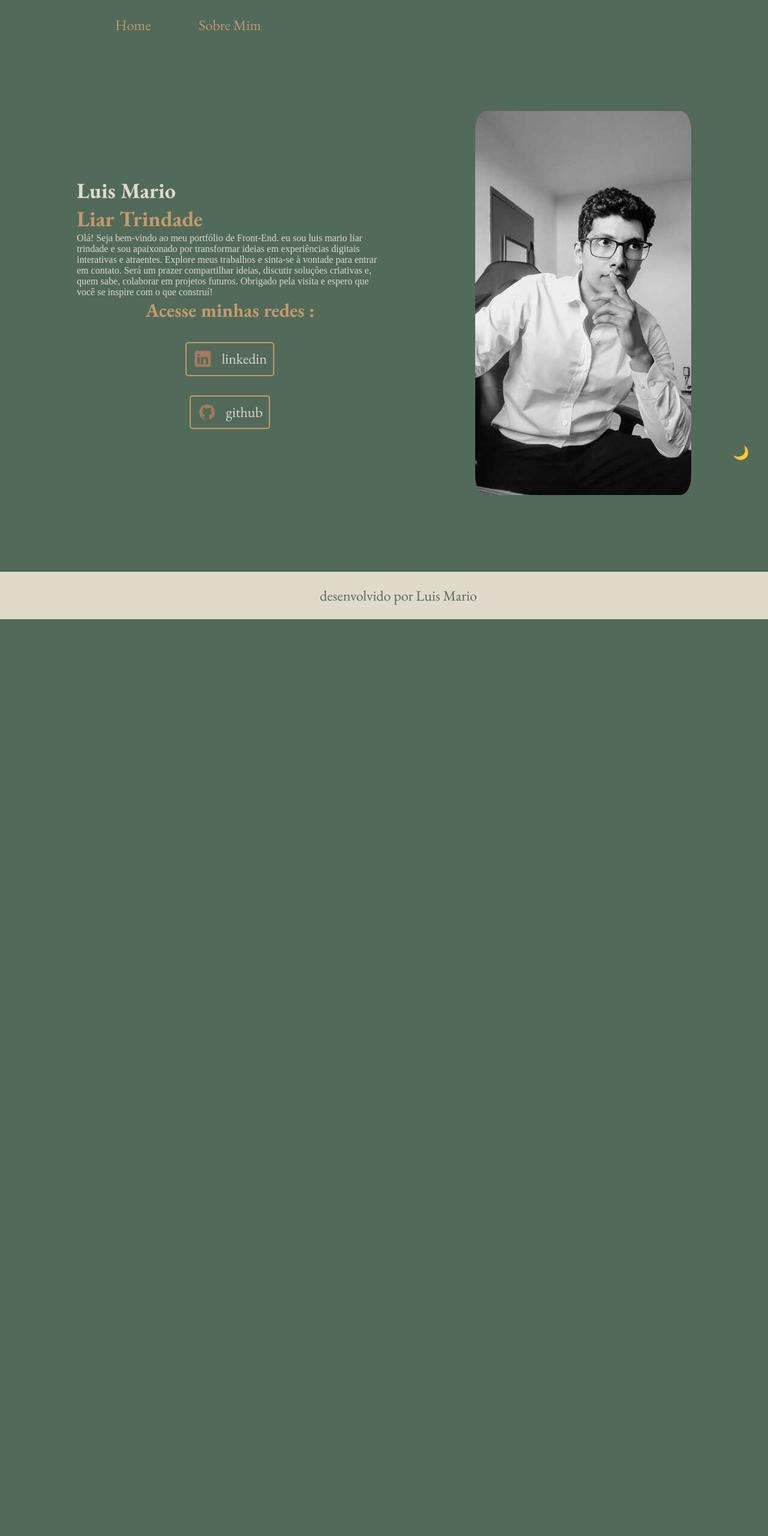
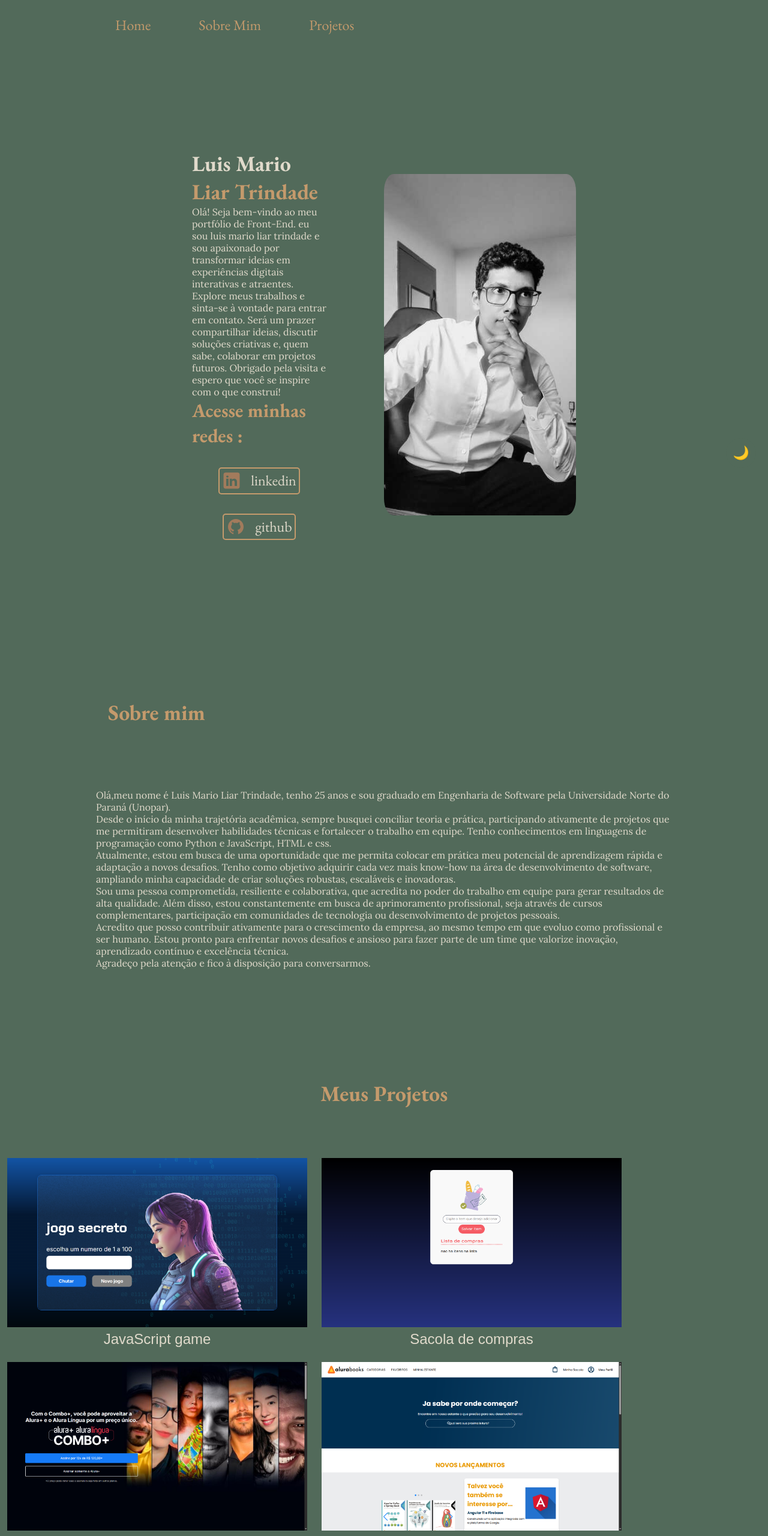
Before and after one commit to luis-mario-trindade/portifolio, a plain HTML site: page index.html in a window 1280 px wide. Shown: the top 2560 px of the page at 60% size. Before the commit the page ends 1032 px from the top, so only its background shows below. Drawn offline with nearby package versions, Linux system fonts and the light colour scheme.

Commit message:
atualizaçao portifolio

```diff
--- a/index.html
+++ b/index.html
@@ -13,27 +13,71 @@
 <body>
     <header class ="menu">
         <nav class ="menu_nav">
-            <a class = "menu_home" href="index.html">Home</a>
-            <a class = "menu_home" href="about.html">Sobre Mim</a>
+            <a class = "menu_home" href="#home">Home</a>
+            <a class = "menu_home" href="#sobre_min">Sobre Mim</a>
+            <a class = "menu_home" href="#projetos">Projetos</a>
         </nav>
         <div>
             <button class="btnD" id="btnDark">🌙</button>
         </div>
     </header>
-    <main class="conteiner">
+<main class="paginaInteira">
+    <div id="home"  class="conteiner">
         <section class="apresentaçao">
             <h1 class="conteiner-titulo">Luis Mario <br><strong class="destaque"> Liar Trindade</strong></h1>
-            <p classe = "conteiner_texto">Olá! Seja bem-vindo ao meu portfólio de Front-End. eu sou luis mario liar trindade e sou apaixonado por transformar ideias em experiências digitais interativas e atraentes.
+            <p class = "conteiner_texto">Olá! Seja bem-vindo ao meu portfólio de Front-End. eu sou luis mario liar trindade e sou apaixonado por transformar ideias em experiências digitais interativas e atraentes.
             Explore meus trabalhos e sinta-se à vontade para entrar em contato. Será um prazer compartilhar ideias, discutir soluções criativas e, quem sabe, colaborar em projetos futuros. Obrigado pela visita e espero que você se inspire com o que construí!</p>
             <div class="botoes_links">
                 <h2 class = "subtitulo">Acesse minhas redes :</h2>
-                <a class="botoes_links_link" href="https://www.linkedin.com/public-profile/settings?trk=d_flagship3_profile_self_view_public_profile"> <img src= "assets/assets/linkedin_2.png" alt="logolinkedin"> linkedin </a>
-                <a class="botoes_links_link" href="https://github.com/xxAlkemistxx"> <img src= "assets/assets/github_2.png" alt="logo github">github</a>
+                <a class="botoes_links_link" href="https://www.linkedin.com/public-profile/settings?trk=d_flagship3_profile_self_view_public_profile" target="_blank"> <img src= "assets/assets/linkedin_2.png" alt="logolinkedin"> linkedin </a>
+                <a class="botoes_links_link" href="https://github.com/luis-mario-trindade"target="_blank"> <img src= "assets/assets/github_2.png" alt="logo github">github</a>
             </div>
-    </section>
+
+        </section>
         <img class="apresentaçao__imagen"src="assets/assets/luis_mariooo.jpg" alt="homen sentado pensando">
+    </div>
 
-    </main>
+
+    <div class="apresentaçao">
+        <section id="sobre_min">
+            <h1 class="destaque sm">Sobre mim</h1>
+
+            <p class = "conteiner_texto sobremin">
+                Olá,meu nome é Luis Mario Liar Trindade, tenho 25 anos e sou graduado em Engenharia de Software pela Universidade Norte do Paraná (Unopar).<br>
+
+                Desde o início da minha trajetória acadêmica, sempre busquei conciliar teoria e prática, participando ativamente de projetos que me permitiram desenvolver habilidades técnicas e fortalecer o trabalho em equipe. Tenho conhecimentos em linguagens de programação como Python e JavaScript, HTML e css.<br>
+
+                Atualmente, estou em busca de uma oportunidade que me permita colocar em prática meu potencial de aprendizagem rápida e adaptação a novos desafios. Tenho como objetivo adquirir cada vez mais know-how na área de desenvolvimento de software, ampliando minha capacidade de criar soluções robustas, escaláveis e inovadoras.<br>
+
+                Sou uma pessoa comprometida, resiliente e colaborativa, que acredita no poder do trabalho em equipe para gerar resultados de alta qualidade. Além disso, estou constantemente em busca de aprimoramento profissional, seja através de cursos complementares, participação em comunidades de tecnologia ou desenvolvimento de projetos pessoais.<br>
+
+                Acredito que posso contribuir ativamente para o crescimento da empresa, ao mesmo tempo em que evoluo como profissional e ser humano. Estou pronto para enfrentar novos desafios e ansioso para fazer parte de um time que valorize inovação, aprendizado contínuo e excelência técnica.<br>
+
+                Agradeço pela atenção e fico à disposição para conversarmos.
+            </p>
+
+
+        </section>
+    </div>
+
+    <div>
+        <section id="projetos">
+            <h2 class="destaque proj">Meus Projetos</h2>
+            <div class="projetos">
+            <a class="imagens_projeto" href="https://jogo-js-2-0.vercel.app/" target="_blank"> <img src="/assets/assets/alura_jsgame.png" alt="imagen site js game" width="500px">JavaScript game</a>
+
+            <a class="imagens_projeto" href="https://projeto-js-zeta.vercel.app/" target="_blank""><img src="/assets/assets/sacolacompra_js.png" alt="imagen alura combo" width="500px">Sacola de compras</a>
+
+            <a class="imagens_projeto" href="https://projetoalura-eta.vercel.app/" target="_blank"><img src="/assets/assets/alura_combo (1).png" alt="imagen sacola de compras" width="500px">Alura combo</a>
+
+            <a class="imagens_projeto" href="https://alurabooks-six-wheat.vercel.app/" target="_blank"><img src="/assets/assets/alurabook.png" alt="imagen alura books" width="500px">Alura books</a>
+
+            <a class="imagens_projeto" href="https://projeto-magia.vercel.app/" target="_blank"><img src="/assets/assets/magia.png" alt="imagen projeto magia" width="500px">Projeto magia</a>
+
+            </div>
+        </section>
+    </div>
+</main>
     <footer class="rodape">
         <p>desenvolvido por Luis Mario</p>
     </footer>
--- a/style/style.css
+++ b/style/style.css
@@ -1,6 +1,9 @@
 @import url('https://fonts.googleapis.com/css2?family=EB+Garamond:ital,wght@0,400..800;1,400..800&family=Lora:ital,wght@0,400..700;1,400..700&display=swap');
 
-
+*{
+    margin:0;
+    padding:0;
+}
 :root{
     --cor-1:  #526A5A;
     --cor-2: #E0DACB;
@@ -10,16 +13,7 @@
     --fonte-1: "EB Garamond", serif;
     --fonte-2: "Lora", serif ;
 }
-.modo-escuro {
-  --cor-fundo: #1b231e;
-  --cor-detalhe: #EDE9DF;
-  --cor-texto: #C49A6C;
-  --cor-hov: #556B5B;
-}
-*{
-    margin:0;
-    padding:0;
-}
+
 html{
     scroll-behavior: smooth;
 }
@@ -41,6 +35,13 @@ body.modo-escuro .tema-btn {
   background-color: var(--cor-texto);
   color: var(--cor-fundo);
 }
+.modo-escuro {
+  --cor-fundo: #1b231e;
+  --cor-detalhe: #EDE9DF;
+  --cor-texto: #C49A6C;
+  --cor-hov: #556B5B;
+}
+
 .menu{
 
     padding: 2% 0% 0% 15%;
@@ -61,13 +62,17 @@ body.modo-escuro .tema-btn {
 .menu_home:hover{
     color:var(--cor-hov)(180, 72%, 83%)
 }
+main{
+    display: block;
+}
 .conteiner{
     display:flex;
+    flex-direction: row;
     justify-content: space-between;
     margin:10%;
     gap:15%;
     align-items: center;
-    padding: 5%, 15%;
+    padding: 5% 15%;
 }
 .conteiner-titulo{
     font-family: var(--fonte-1);
@@ -85,9 +90,20 @@ body.modo-escuro .tema-btn {
     font-style: normal;
     font-size: 2.25rem;
 }
+.sm{
+    padding: 2em 5em;
+}
+.proj{
+    text-align: center;
+    margin:2em 0 2em 0;
+}
 .conteiner_texto{
     font-family: var(--fonte-2);
     justify-content: center;
+
+}
+.sobremin{
+    padding: 2em 10em 7em 10em;
 }
 .apresentaçao__imagen{
     width: 50%;
@@ -160,9 +176,20 @@ body.modo-escuro .tema-btn {
 .tema-btn:hover {
   transform: rotate(20deg) scale(1.1);
 }
+.projetos{
+    display: flex;
+    flex-wrap: wrap;
 
-
-
+}
+.imagens_projeto{
+    max-width:500px;
+    text-decoration: none;
+    font-family:Arial, Helvetica, sans-serif;
+    text-align: center;
+    font-size: 1.5rem;
+    margin:0.5em;
+    color: var(--cor-2);
+}
 
 @media (max-width: 1200px) {
     .menu{
```
Also changed, not shown: about.html (deleted, +0 -46 lines), assets/assets/alura_combo (1).png (added), assets/assets/alura_jsgame.png (added), assets/assets/alurabook.png (added), assets/assets/magia.png (added), assets/assets/sacolacompra_js.png (added).
